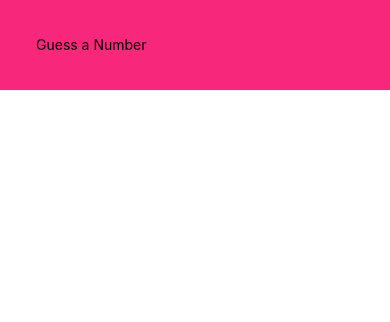
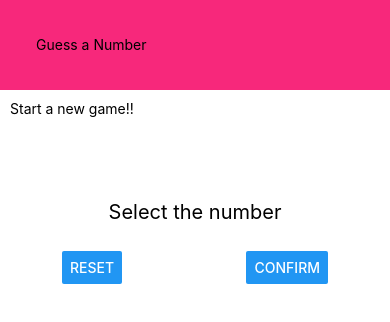
Before and after one commit to serapbercin/GuessNumber, a React Native app: screen / in a window 390 px wide. Shown: the top 322 px of the page. Built offline with nearby package versions, Linux system fonts and the light colour scheme.

Commit message:
Working on the Layout

```diff
--- a/App.js
+++ b/App.js
@@ -9,15 +9,19 @@
 import React from 'react';
 import {
   StyleSheet,
-  View
+  View,
+  Text
 } from 'react-native';
 
-import Header from './components/Header'
+import Header from './components/Header';
+import StartGameScreen from './screens/StartGameScreen'
 
 const App: () => React$Node = () => {
   return (
     <View style={styles.screen}>
-      <Header title={"Guess a Number"}/>
+      <Header title={"Guess a Number"} />
+      <StartGameScreen title={"Start a new game!!"}>
+      </StartGameScreen>
     </View>
   );
 };
--- a/components/Header.js
+++ b/components/Header.js
@@ -32,4 +32,4 @@ const styles = StyleSheet.create({
 })
 
 
-export default Header
+export default Header;
--- /dev/null
+++ b/screens/StartGameScreen.js
@@ -0,0 +1,63 @@
+import React from 'react';
+
+import {
+    View,
+    Text,
+    StyleSheet,
+    TextInput,
+    Button
+} from 'react-native';
+
+
+//function methos
+
+const StartGameScreen = props => {
+    //what we want to render, how should it look like?
+    return (
+        <View style={styles.screen}>
+            <Text style={styles.headerTitle}>{props.title}</Text>
+            <View style={styles.inputContainer}>
+                <Text style={styles.title}>Select the number</Text>
+                <TextInput></TextInput>
+                <View style={styles.buttonContainer}>
+                    <Button title="Reset" onPress={() => {
+
+                    }} />
+                    <Button title="Confirm" onPress={() => {
+
+                    }} />
+                </View>
+            </View>
+        </View>);
+}
+
+const styles = StyleSheet.create({
+    screen: {
+        flex: 1,
+        padding: 10,
+        alignItems: 'center'
+    },
+    headerTitle: {
+        color: 'black',
+        width: '100%',
+        height: 90
+    },
+    title: {
+        fontSize: 20,
+        marginVertical: 10
+    },
+    inputContainer: {
+        width: '300%',
+        maxWidth: '80%',
+        alignItems: 'center'
+    },
+    buttonContainer: {
+        flexDirection: 'row',
+        width: '100%',
+        justifyContent: 'space-between',
+        paddingHorizontal: 15
+    }
+})
+
+
+export default StartGameScreen;
```
